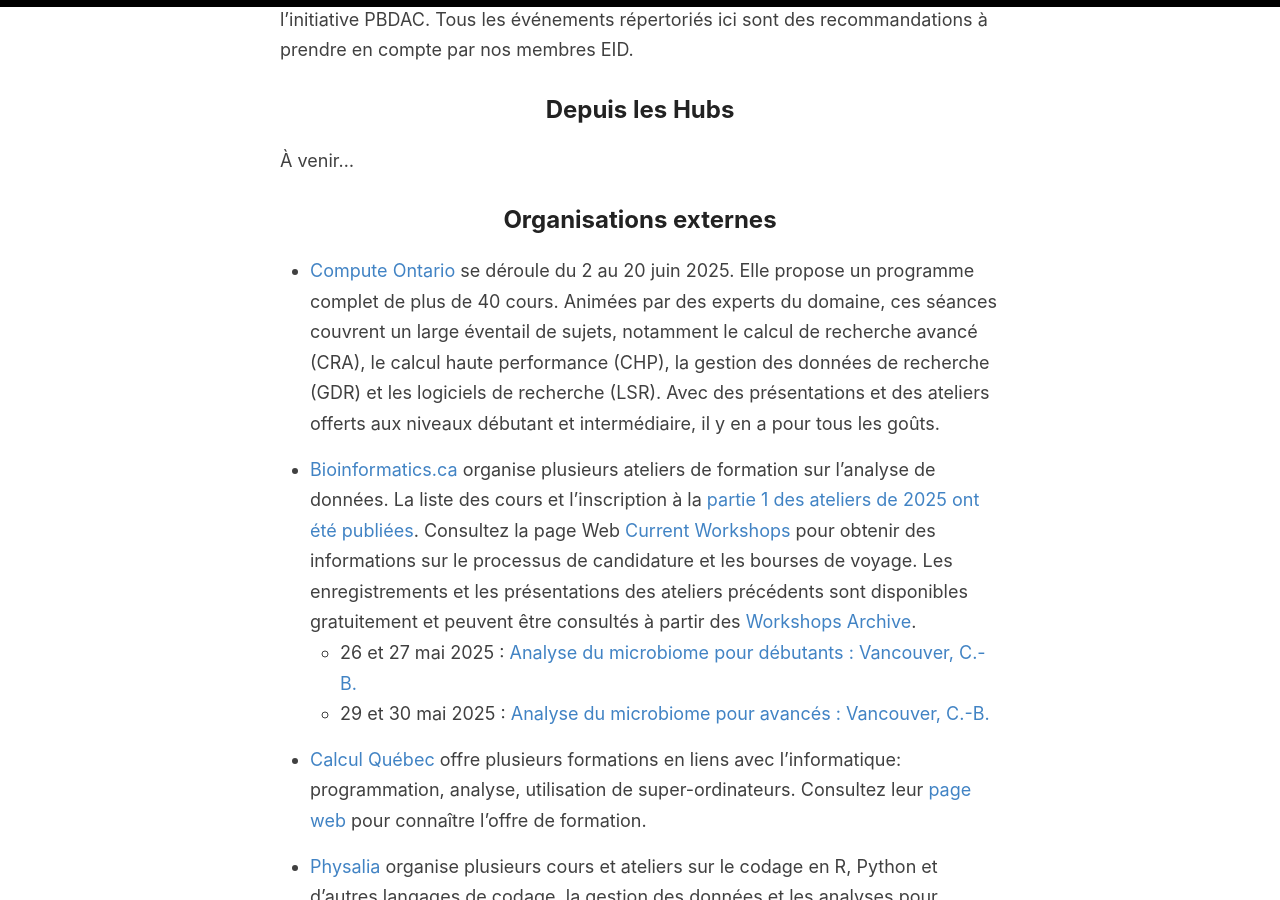
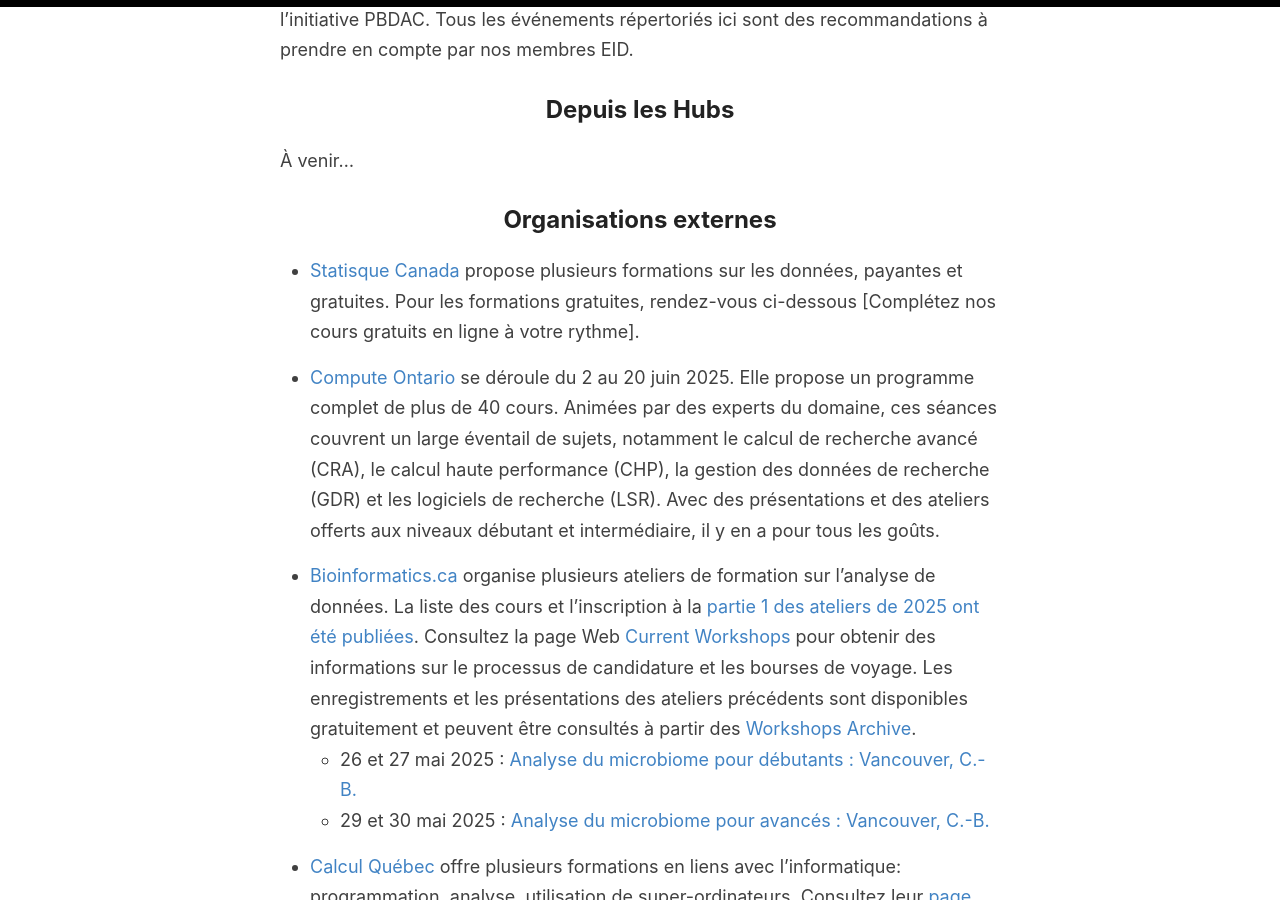
Before and after one commit to ClimateSmartAg/ClimateSmartAg-website-fr, a Jekyll site: the page built from _pages/training.md, in a window 1280 px wide and 900 px high, scrolled down 302 px. Built offline with Jekyll 4.4.1, drawn with Linux system fonts in a browser that asks for light colours.

Commit message:
Update training.md

```diff
--- a/_pages/training.md
+++ b/_pages/training.md
@@ -11,6 +11,8 @@
 À venir...
 
 ## Organisations externes
+
+- [Statisque Canada](https://www.statcan.gc.ca/fr/afc/litteratie-donnees) propose plusieurs formations sur les données, payantes et gratuites. Pour les formations gratuites, rendez-vous ci-dessous [Complétez nos cours gratuits en ligne à votre rythme].
 
 - [Compute Ontario](https://training.computeontario.ca/coss2025.php) se déroule du 2 au 20 juin 2025. Elle propose un programme complet de plus de 40 cours. Animées par des experts du domaine, ces séances couvrent un large éventail de sujets, notamment le calcul de recherche avancé (CRA), le calcul haute performance (CHP), la gestion des données de recherche (GDR) et les logiciels de recherche (LSR). Avec des présentations et des ateliers offerts aux niveaux débutant et intermédiaire, il y en a pour tous les goûts.
 
```
